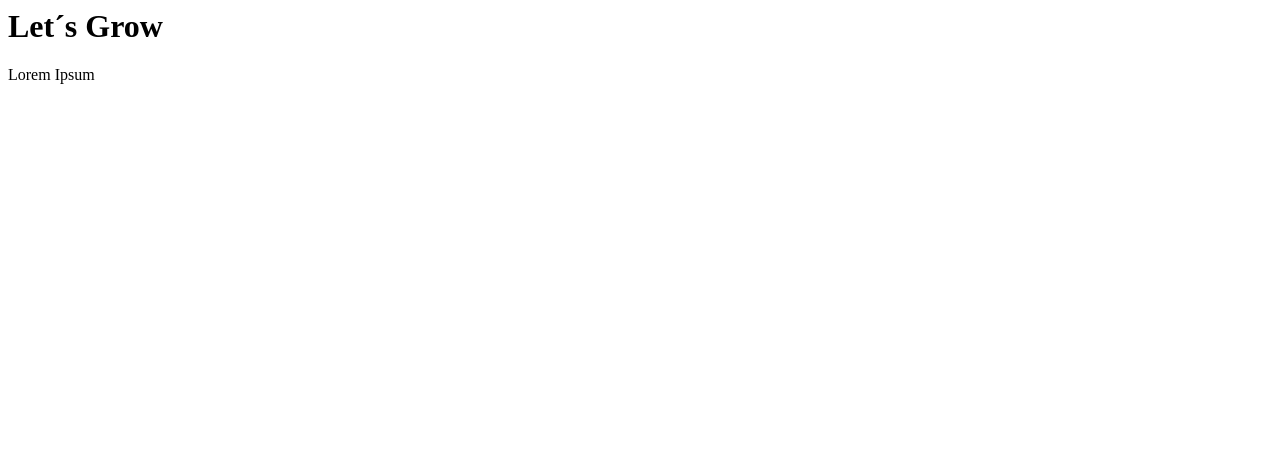
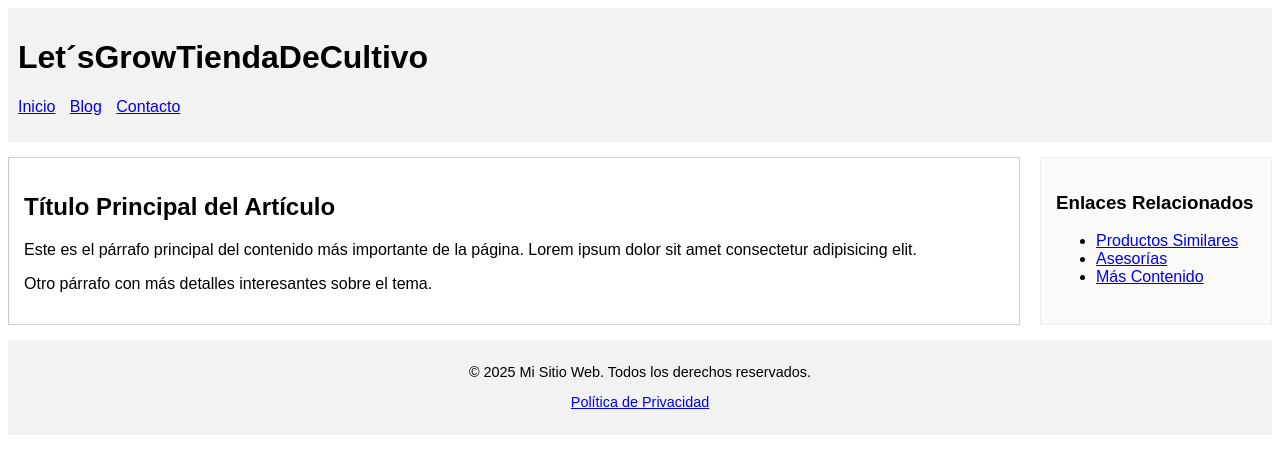
Before and after one commit to LudwinGalvis/LetsGrowTiendaDeCultivo, a plain HTML site: page index.html in a window 1280 px wide. Drawn offline with Linux system fonts and the light colour scheme.

Commit message:
se agrega la estructura inicial

```diff
--- a/index.html
+++ b/index.html
@@ -1,11 +1,63 @@
-<html lang="en">
+<!DOCTYPE html>
+<html lang="es">
 <head>
     <meta charset="UTF-8">
     <meta name="viewport" content="width=device-width, initial-scale=1.0">
+    <!-- ¡Meta description añadida! -->
+    <meta name="description" content="Ejemplo de página estructurada con HTML semántico, mostrando artículo principal y barra lateral.">
     <title>Tienda De Cultivo Let´s Grow</title>
+    <style>
+        /* Estilos adaptados a etiquetas semánticas */
+        body { font-family: sans-serif; }
+        header, footer { background-color: #f2f2f2; padding: 10px; margin-bottom: 15px; }
+        header nav ul { list-style: none; padding: 0; }
+        header nav li { display: inline; margin-right: 10px; }
+        /* Contenedor opcional para flex layout si es necesario */
+        .main-container { display: flex; gap: 20px; margin-bottom: 15px;}
+        main { flex-grow: 1; } /* main ocupa el espacio disponible */
+        article { border: 1px solid #ccc; padding: 15px; }
+        aside { width: 200px; border: 1px solid #eee; padding: 15px; background-color: #fafafa; }
+        footer { text-align: center; font-size: 0.9em; }
+    </style>
 </head>
 <body>
-    <h1>Let´s Grow</h1>
-    <p>Lorem Ipsum</p>
+
+    <header>
+        <h1>Let´sGrowTiendaDeCultivo</h1>
+        <nav>
+            <ul>
+                <li><a href="#inicio">Inicio</a></li>
+                <li><a href="#blog">Blog</a></li>
+                <li><a href="#contacto">Contacto</a></li>
+            </ul>
+        </nav>
+    </header>
+
+    <div class="main-container">
+
+        <main>
+            <article>
+                <h2>Título Principal del Artículo</h2>
+                <p>Este es el párrafo principal del contenido más importante de la página. Lorem ipsum dolor sit amet consectetur adipisicing elit.</p>
+                <p>Otro párrafo con más detalles interesantes sobre el tema.</p>
+            </article>
+        </main>
+
+        <aside>
+            <h3>Enlaces Relacionados</h3>
+            <ul>
+                <li><a href="#">Productos Similares</a></li>
+                <li><a href="#">Asesorías</a></li>
+                <li><a href="#">Más Contenido</a></li>
+            </ul>
+        </aside>
+
+    </div>
+
+    <footer>
+        <p>© 2025 Mi Sitio Web. Todos los derechos reservados.</p>
+        <p><a href="#privacidad">Política de Privacidad</a></p>
+    </footer>
+
 </body>
 </html>
```
